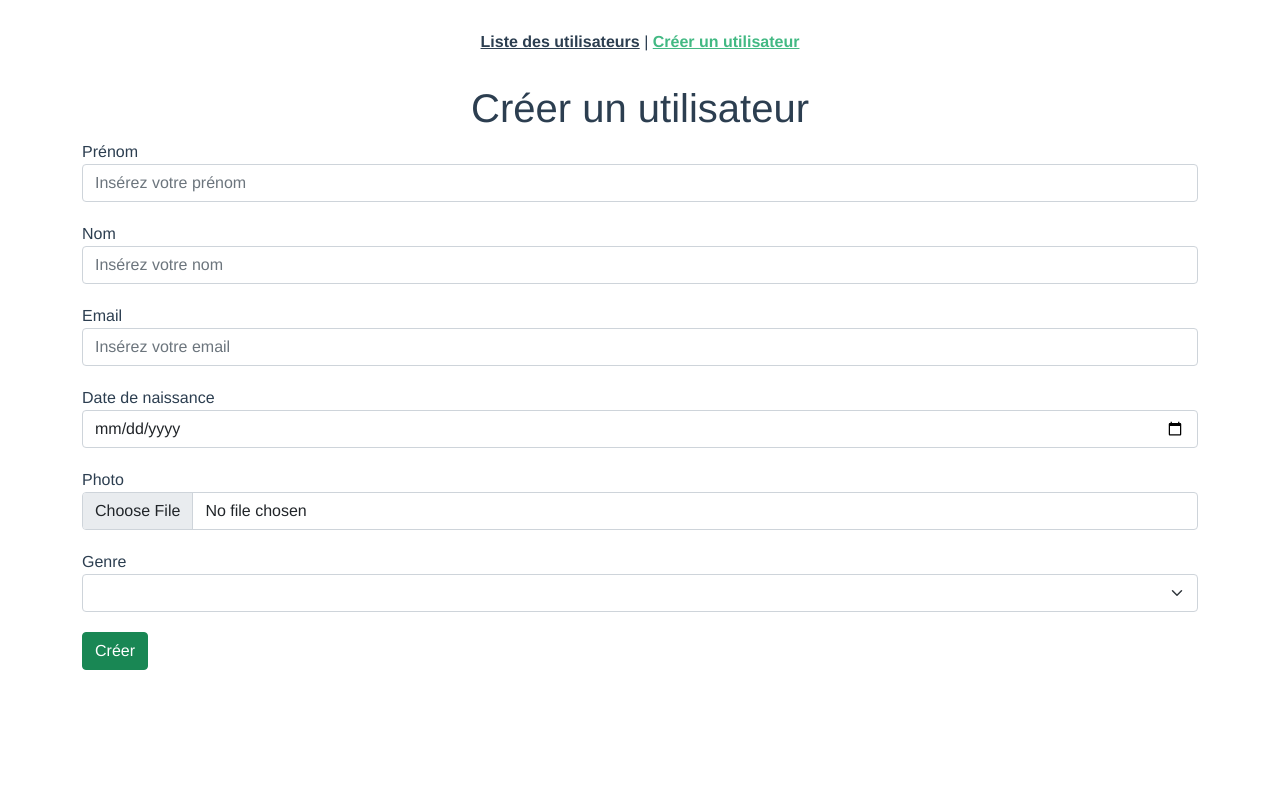
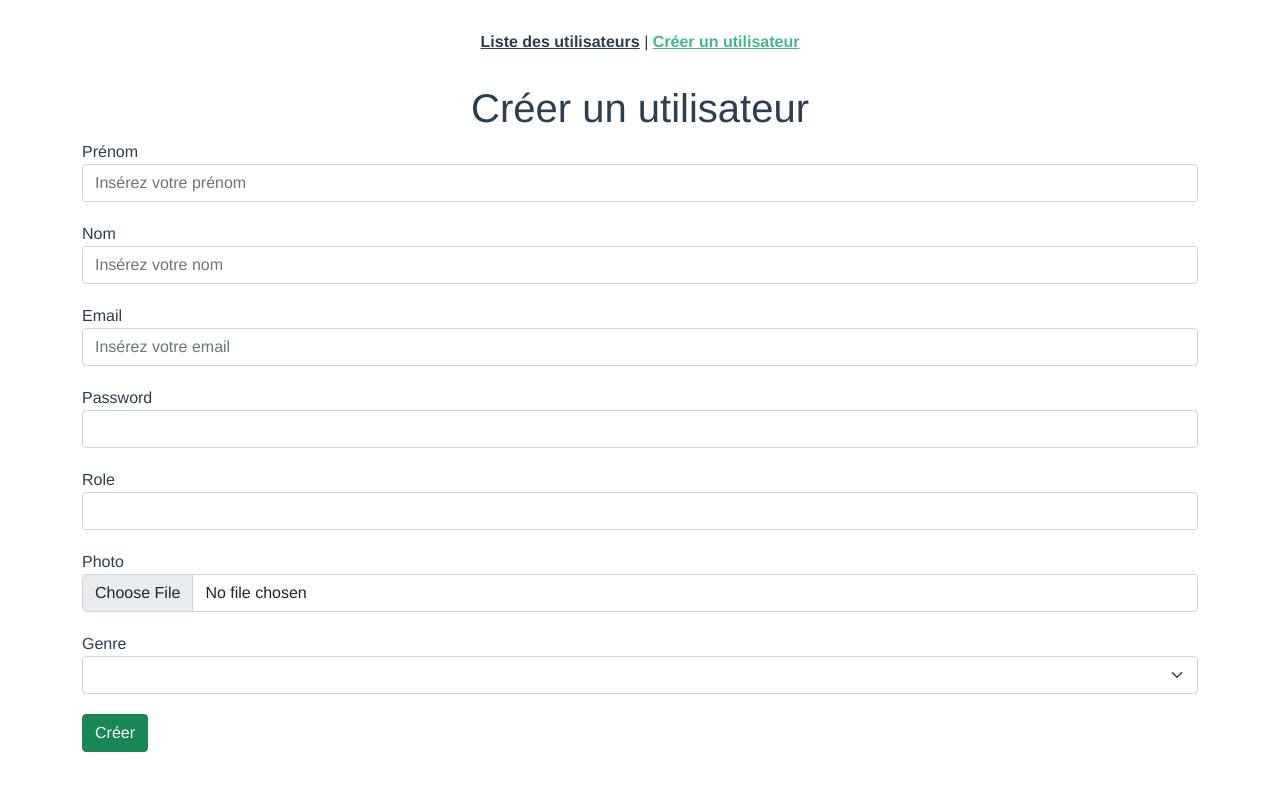
Before and after one commit to mdk-klm/td-security, a Vue app: page /#/create in a window 1280 px wide. Shown: the top 790 px of the page. Built offline with nearby package versions, Linux system fonts and the light colour scheme; the HTML template or start-up script is replaced by a standard one; what @meforma/vue-toaster would draw is missing.

Commit message:
Add files via upload

```diff
--- a/src/components/Form.vue
+++ b/src/components/Form.vue
@@ -11,8 +11,10 @@
             <label for="emailC">Email</label>
             <input v-model="newUser.email" type="email" class="form-control" id="emailC"
                    placeholder="Insérez votre email">
-            <label for="birthdateC">Date de naissance</label>
-            <input v-model="newUser.birthDate" type="date" class="form-control" id="birthdateC">
+            <label for="passwd">Password</label>
+            <input v-model="updateUser.passwd"  class="form-control">
+            <label for="role">Role</label>
+            <input v-model="updateUser.passwd"  class="form-control">
             <label for="avatarUrlC">Photo</label>
             <input id="avatarUrlC" class="form-control" type="file" @change="onFileChange"/>
             <label for="genderC">Genre</label>
@@ -39,8 +41,8 @@
             <label for="email">Email</label>
             <input v-model="updateUser.email" type="email" class="form-control" id="email"
                    placeholder="Insérez votre email">
-            <label for="birthdate">Date de naissance</label>
-            <input v-model="updateUser.birthDate" type="date" class="form-control" id="birthdate">
+            <label for="passwd">Password</label>
+            <input v-model="updateUser.passwd" type="date" class="form-control" id="birthdate">
             <label for="avatarUrl">Photo</label>
             <input id="avatarUrl" class="form-control" type="file" @change="onFileChange"/>
             <label for="gender">Genre</label>
@@ -80,7 +82,7 @@ export default {
             formData.append('firstName', this.newUser.firstName);
             formData.append('lastName', this.newUser.lastName);
             formData.append('email', this.newUser.email);
-            formData.append('birthDate', this.newUser.birthDate);
+            formData.append('passwd', this.newUser.passwd);
             formData.append('gender', this.newUser.gender);
 
             axios
```
